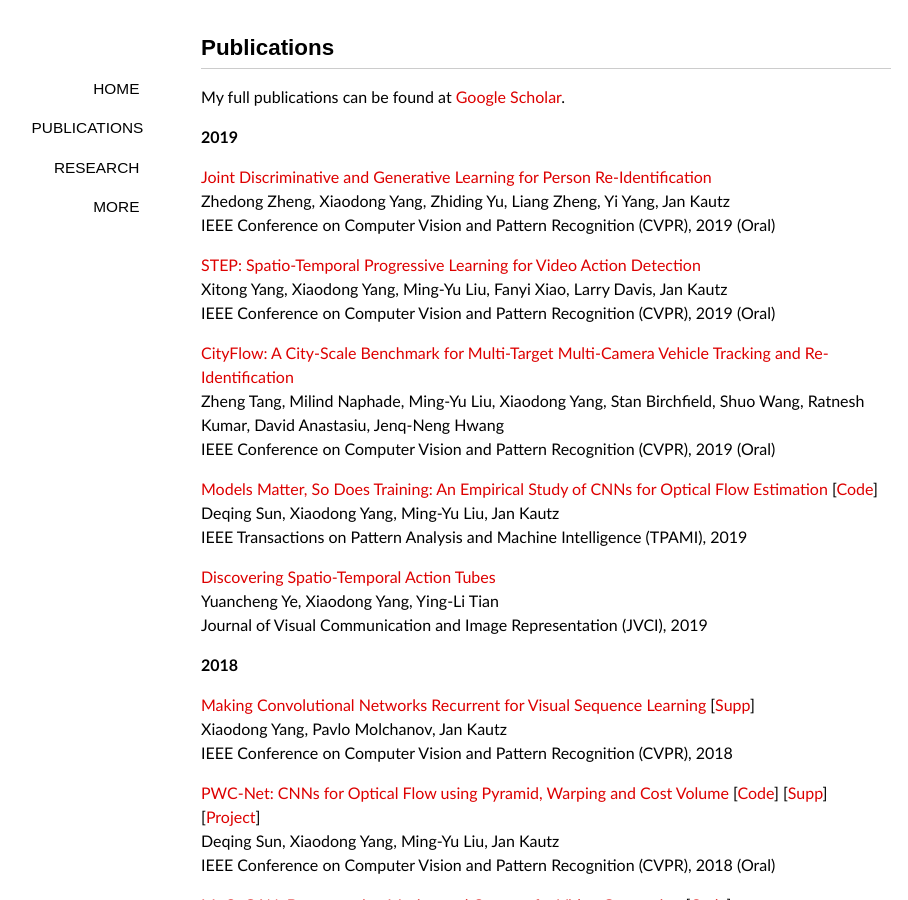
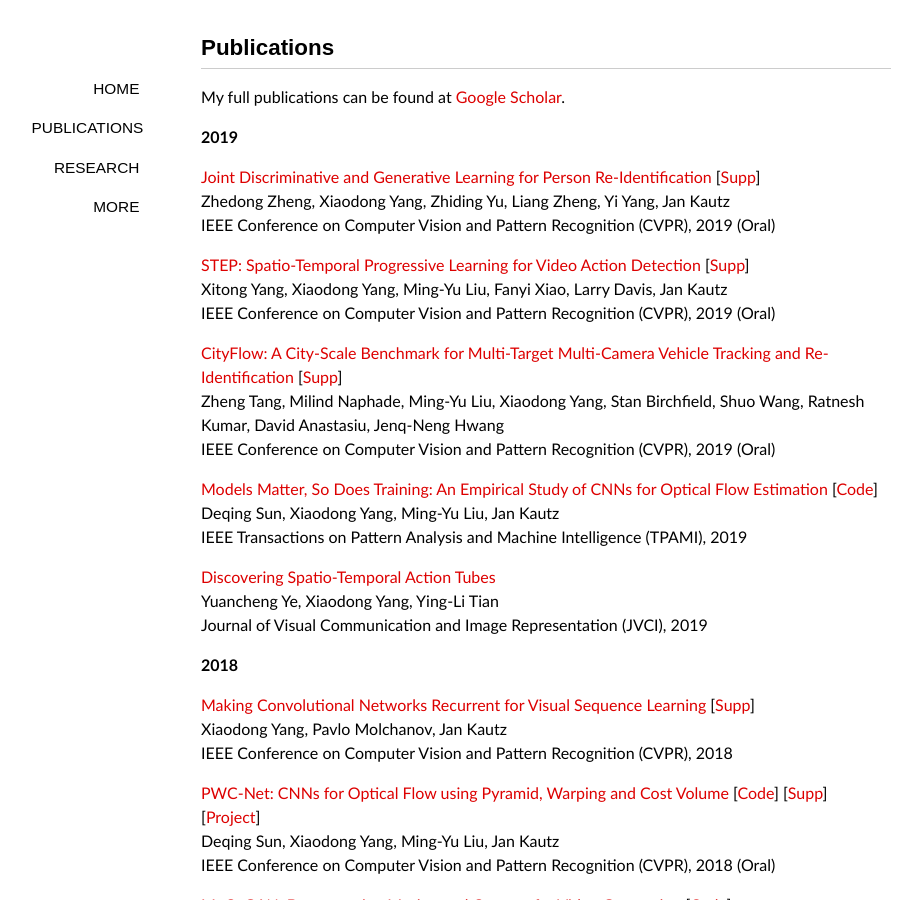
Before and after one commit to xiaodongyang/xiaodongyang.github.io, a Jekyll site: the page built from publications/index.md, in a window 1280 px wide and 900 px high. Shown: the whole window, without its empty margins (94-1002 px from the left). Built offline with Jekyll 4.4.1, drawn with Linux system fonts in a browser that asks for light colours; some web fonts are replaced.

Commit message:
Update index.md

```diff
--- a/publications/index.md
+++ b/publications/index.md
@@ -9,15 +9,15 @@ My full publications can be found at [Google Scholar](http://scholar.google.com/
 
 **2019**
 
-[Joint Discriminative and Generative Learning for Person Re-Identification](/publications/papers/)
+[Joint Discriminative and Generative Learning for Person Re-Identification](/publications/papers/dgnet-cvpr19.pdf) [[Supp](/publications/papers/dgnet-supp-cvpr19.pdf)]
 Zhedong Zheng, Xiaodong Yang, Zhiding Yu, Liang Zheng, Yi Yang, Jan Kautz
 IEEE Conference on Computer Vision and Pattern Recognition (CVPR), 2019 (Oral)
 
-[STEP: Spatio-Temporal Progressive Learning for Video Action Detection](/publications/papers/)
+[STEP: Spatio-Temporal Progressive Learning for Video Action Detection](/publications/papers/step-cvpr19.pdf) [[Supp](/publications/papers/step-supp-cvpr19.pdf)]
 Xitong Yang, Xiaodong Yang, Ming-Yu Liu, Fanyi Xiao, Larry Davis, Jan Kautz
 IEEE Conference on Computer Vision and Pattern Recognition (CVPR), 2019 (Oral)
 
-[CityFlow: A City-Scale Benchmark for Multi-Target Multi-Camera Vehicle Tracking and Re-Identification](/publications/papers/)
+[CityFlow: A City-Scale Benchmark for Multi-Target Multi-Camera Vehicle Tracking and Re-Identification](/publications/papers/cityflow-cvpr19.pdf) [[Supp](/publications/papers/cityflow-supp-cvpr19.pdf)]
 Zheng Tang, Milind Naphade, Ming-Yu Liu, Xiaodong Yang, Stan Birchfield, Shuo Wang, Ratnesh Kumar, David Anastasiu, Jenq-Neng Hwang
 IEEE Conference on Computer Vision and Pattern Recognition (CVPR), 2019 (Oral)
 
```
